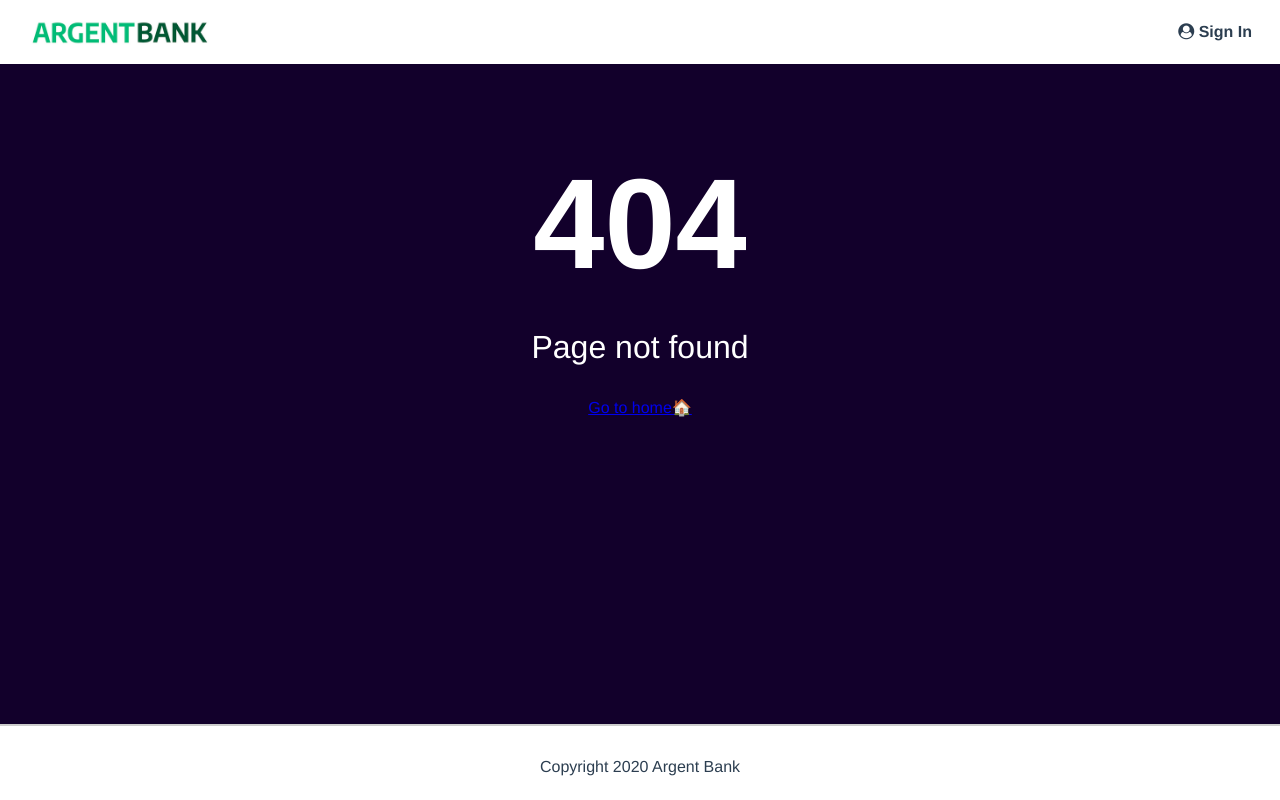
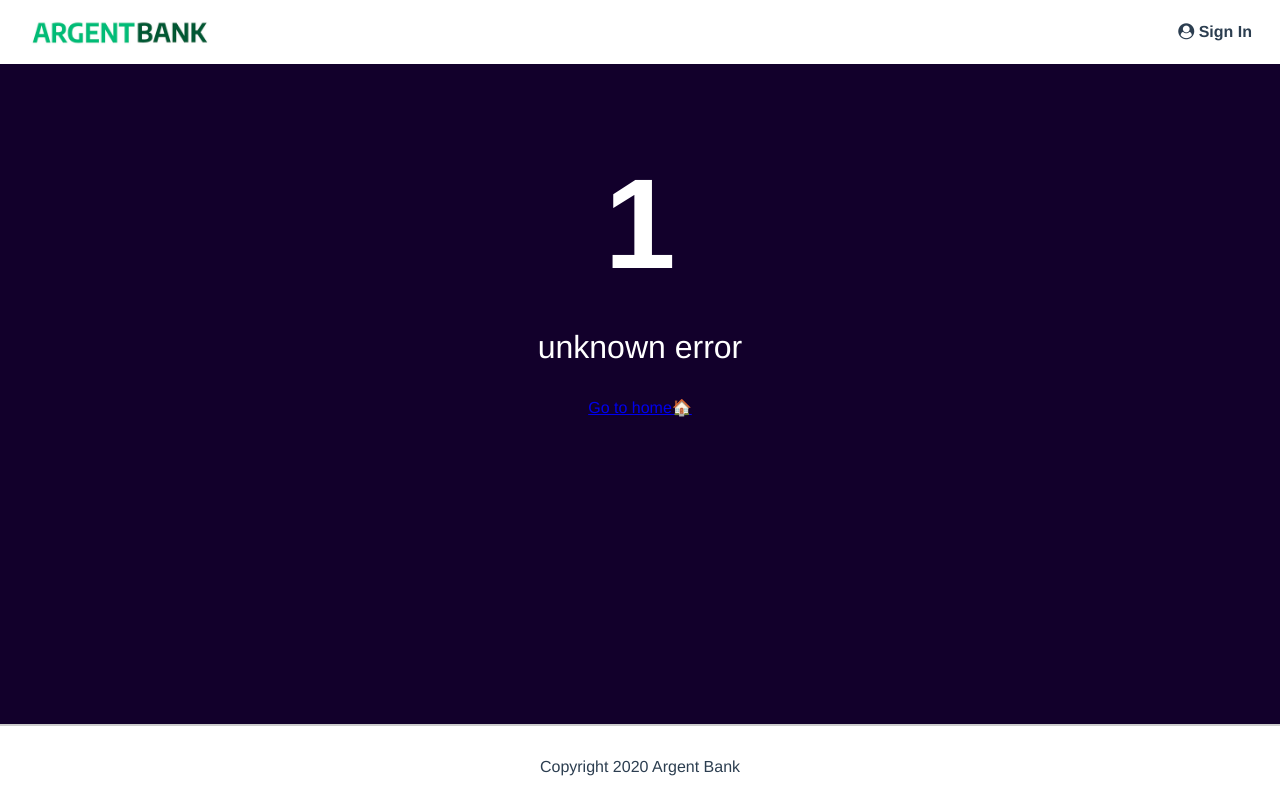
Before and after one commit to debbahj/argent-bank, a React (Vite) app in the folder frontend/: page /error/1 in a window 1280 px wide. Before the commit this address had no page. Built offline with nearby package versions, Linux system fonts and the light colour scheme.

Commit message:
add page d'erreur selon type d'erreur

```diff
--- a/frontend/src/main.css
+++ b/frontend/src/main.css
@@ -319,7 +319,7 @@ body,
     }
 }
 
-.err404 {
+.error-code {
     display: flex;
     flex-direction: column;
     align-items: center;
@@ -328,19 +328,19 @@ body,
     color: #fff;
 }
 
-.err404 h1 {
+.error-code h1 {
     font-size: 8em;
     margin-bottom: 0;
 }
 
-.err404 p {
+.error-code p {
     font-size: 2em;
 }
 
-.err404 a {
+.error-code a {
     font-size: 1em;
 }
-.err404 a:visited {
+.error-code a:visited {
     color: #fff;
 }
 
--- a/frontend/src/pages/Error/Error.jsx
+++ b/frontend/src/pages/Error/Error.jsx
@@ -1,13 +1,19 @@
 import { Link, useParams } from 'react-router-dom'
 import PropTypes from 'prop-types'
 
-// const errorMap = new Map([])
-// ["404", "page not Found],
-// ["500", "Server error"]
-// ]
-// const getErrorMessage = (code) => errorMap.get(code) || "unknown error"
+const errorMap = new Map([
+    ['401', 'Unauthorized'],
+    ['403', 'Forbidden'],
+    ['404', 'page not Found'],
+    ['500', 'Server error'],
+    ['502', 'Bad gateway'],
+    ['503', 'Service unavailable'],
+    ['504', 'Gateway timeout'],
+])
 
-const Error = ({ code = '404' }) => {
+const getErrorMessage = (code) => errorMap.get(code) || 'unknown error'
+
+const Error = ({ code }) => {
     const { code: codeParam } = useParams()
 
     if (!code) {
@@ -15,10 +21,9 @@ const Error = ({ code = '404' }) => {
     }
 
     return (
-        <div className="err404">
+        <div className="error-code">
             <h1>{code}</h1>
-            {/* <p>{getErrorMessage(code)}</p> */}
-            <p>Page not found</p>
+            <p>{getErrorMessage(code)}</p>
             <Link to="/">Go to home🏠</Link>
         </div>
     )
```
Also changed, not shown: frontend/src/router/Router.jsx (+0 -11 lines).
